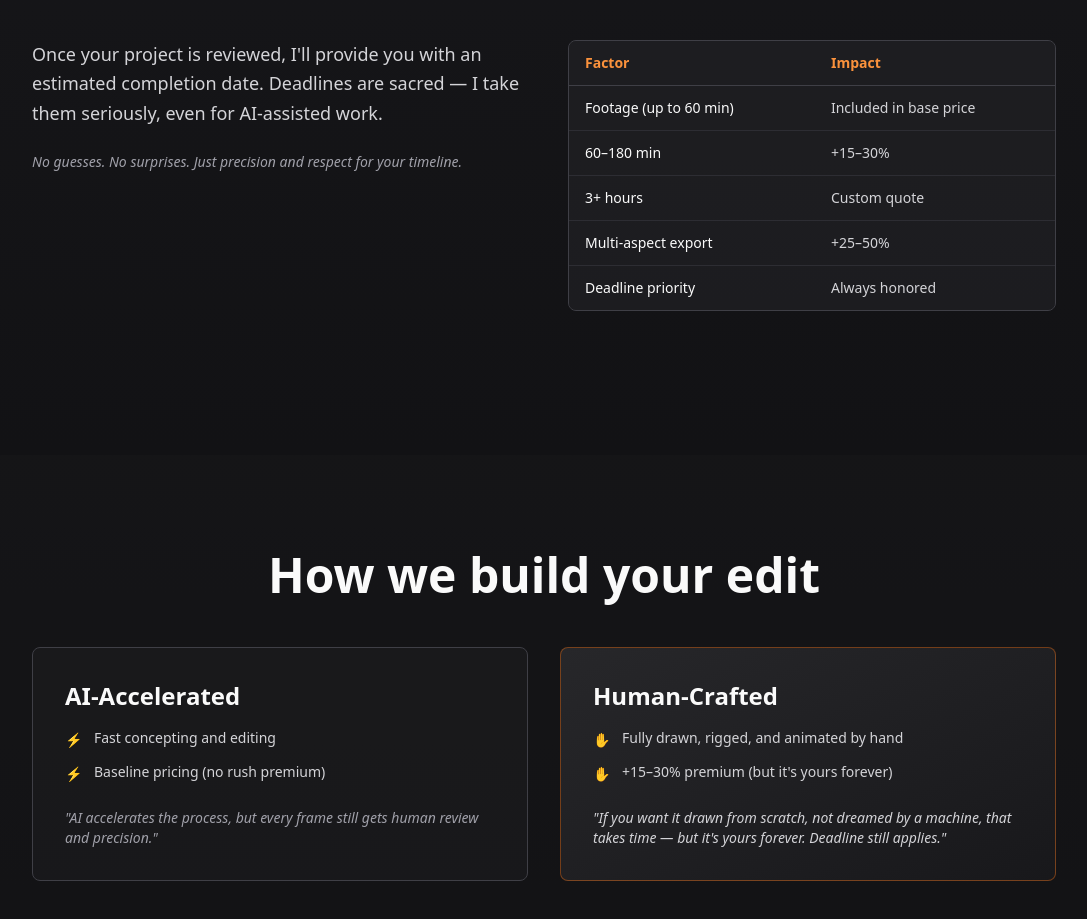
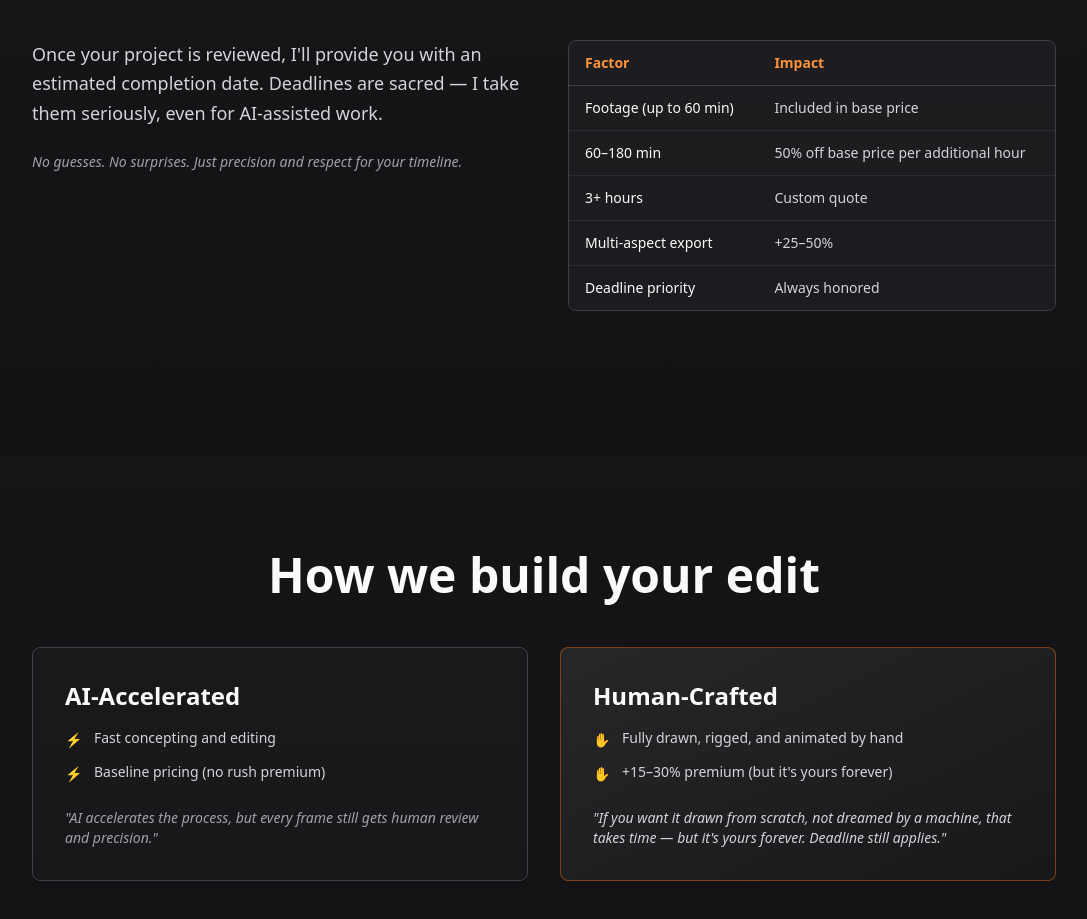
Before and after one commit to PlumbMonkey/plumbmonkey-site, a Next.js app: page /pricing-scope in a window 1280 px wide. Shown: the part 2681-3600 px from the top of the page, without its empty margins (96-1183 px from the left). Built offline with nearby package versions, Linux system fonts and the light colour scheme.

Commit message:
Update pricing table - 60-180min footage now 50% off base price per hour instead of +15-30%

```diff
--- a/app/pricing-scope/page.tsx
+++ b/app/pricing-scope/page.tsx
@@ -296,7 +296,7 @@ export default function PricingScopePage() {
                     </tr>
                     <tr className="border-b border-zinc-700/50">
                       <td className="px-4 py-3">60–180 min</td>
-                      <td className="px-4 py-3 text-zinc-300">+15–30%</td>
+                      <td className="px-4 py-3 text-zinc-300">50% off base price per additional hour</td>
                     </tr>
                     <tr className="border-b border-zinc-700/50">
                       <td className="px-4 py-3">3+ hours</td>
```
